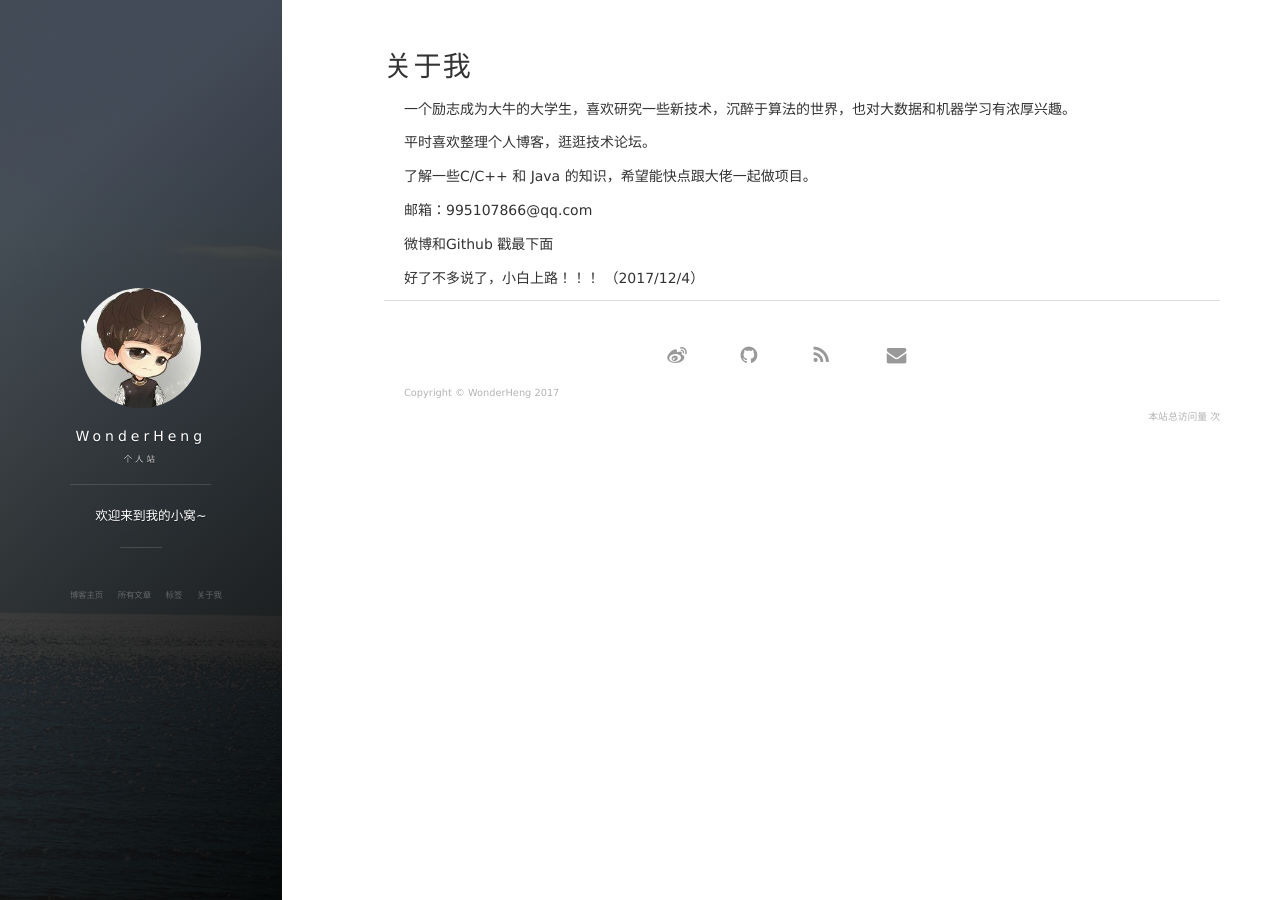
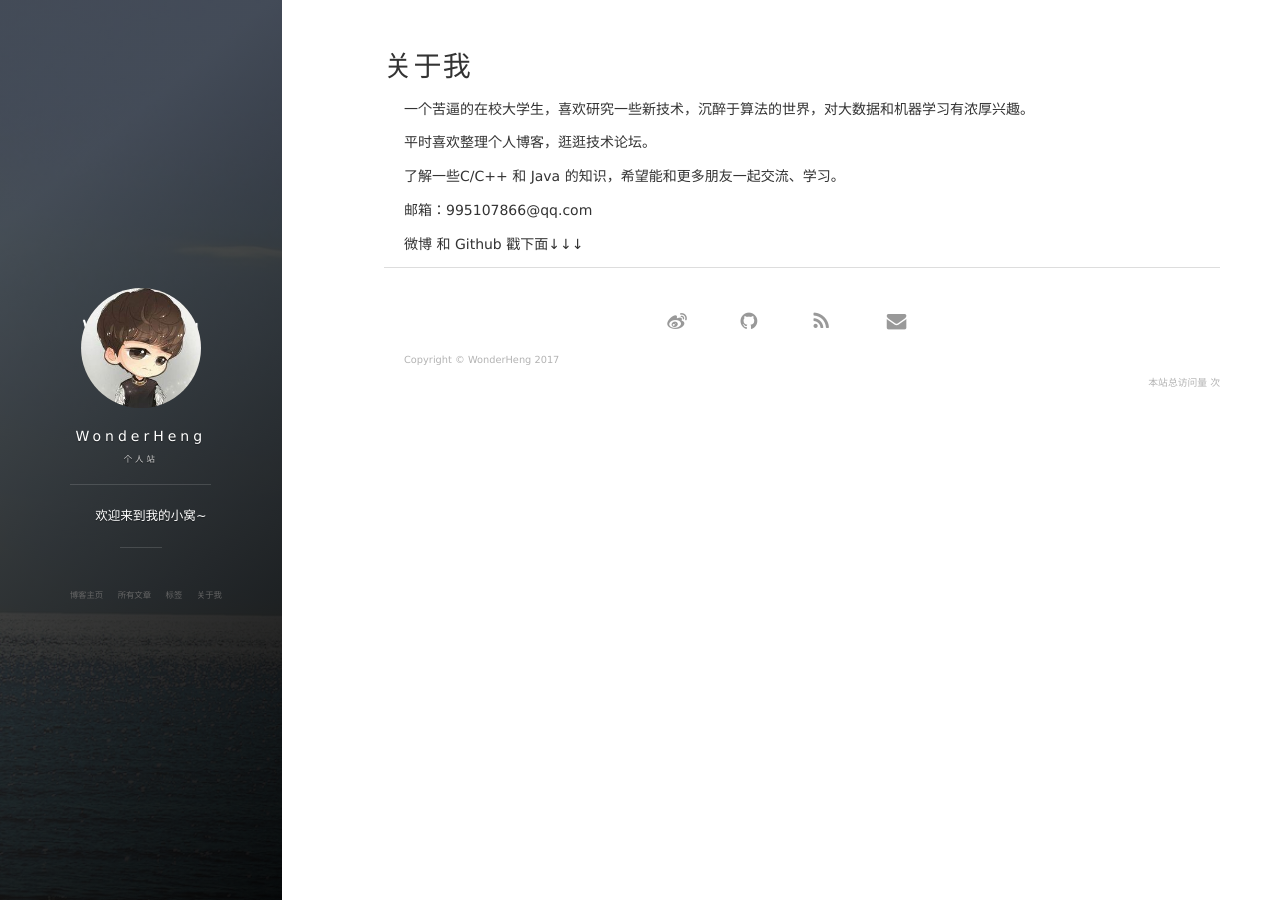
Before and after one commit to wonderheng/henghengCSDN.github.io, a Jekyll site: the page built from about.md, in a window 1280 px wide. Built offline with Jekyll 4.4.1, drawn with Linux system fonts in a browser that asks for light colours; nearby versions of some CDN libraries; comment, search, counter and statistics services are not loaded.

Commit message:
about me

```diff
--- a/about.md
+++ b/about.md
@@ -4,15 +4,12 @@ title: 关于我
 ---
 
 <p>
-一个励志成为大牛的大学生，喜欢研究一些新技术，沉醉于算法的世界，也对大数据和机器学习有浓厚兴趣。
+一个苦逼的在校大学生，喜欢研究一些新技术，沉醉于算法的世界，对大数据和机器学习有浓厚兴趣。
 <p>
 平时喜欢整理个人博客，逛逛技术论坛。
 <p>
-了解一些C/C++ 和 Java 的知识，希望能快点跟大佬一起做项目。
+了解一些C/C++ 和 Java 的知识，希望能和更多朋友一起交流、学习。
 <p>
 邮箱：995107866@qq.com
 <p>
-微博和Github 戳最下面
-<p>
-好了不多说了，小白上路！！！
-				（2017/12/4）
+微博 和 Github		 戳下面↓↓↓
```
